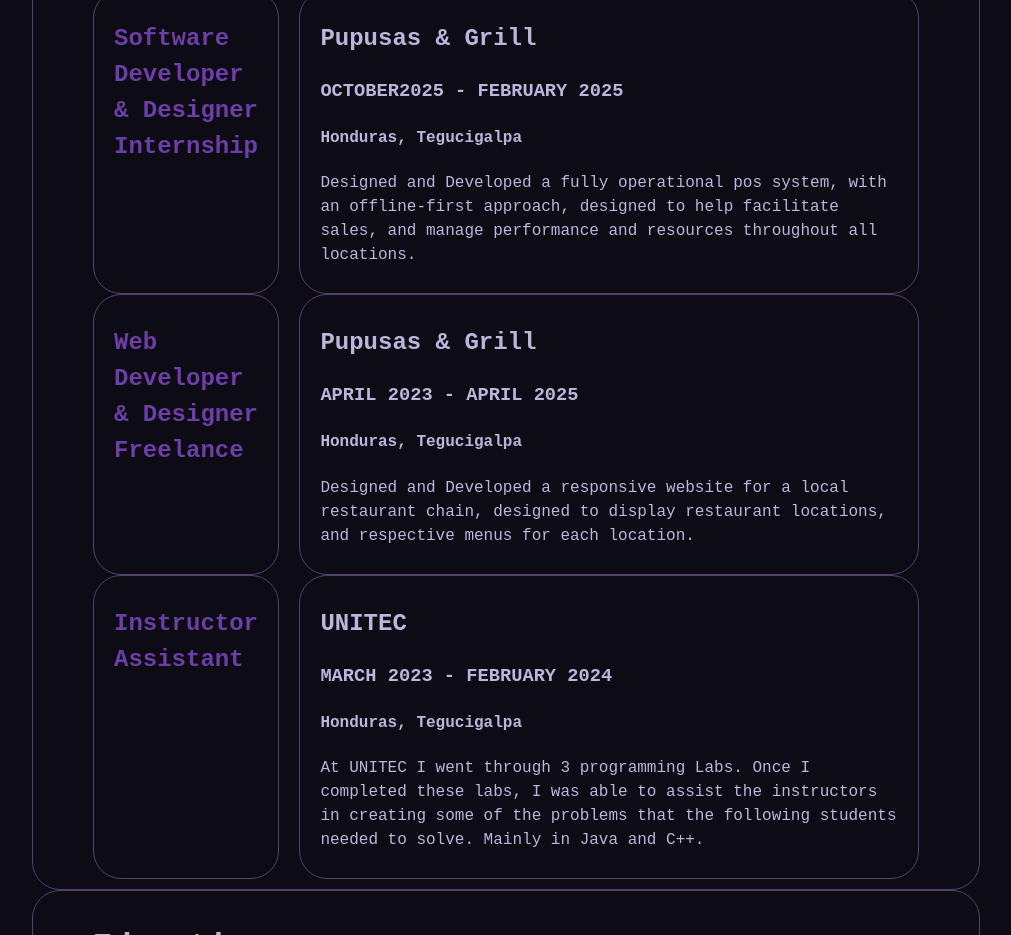
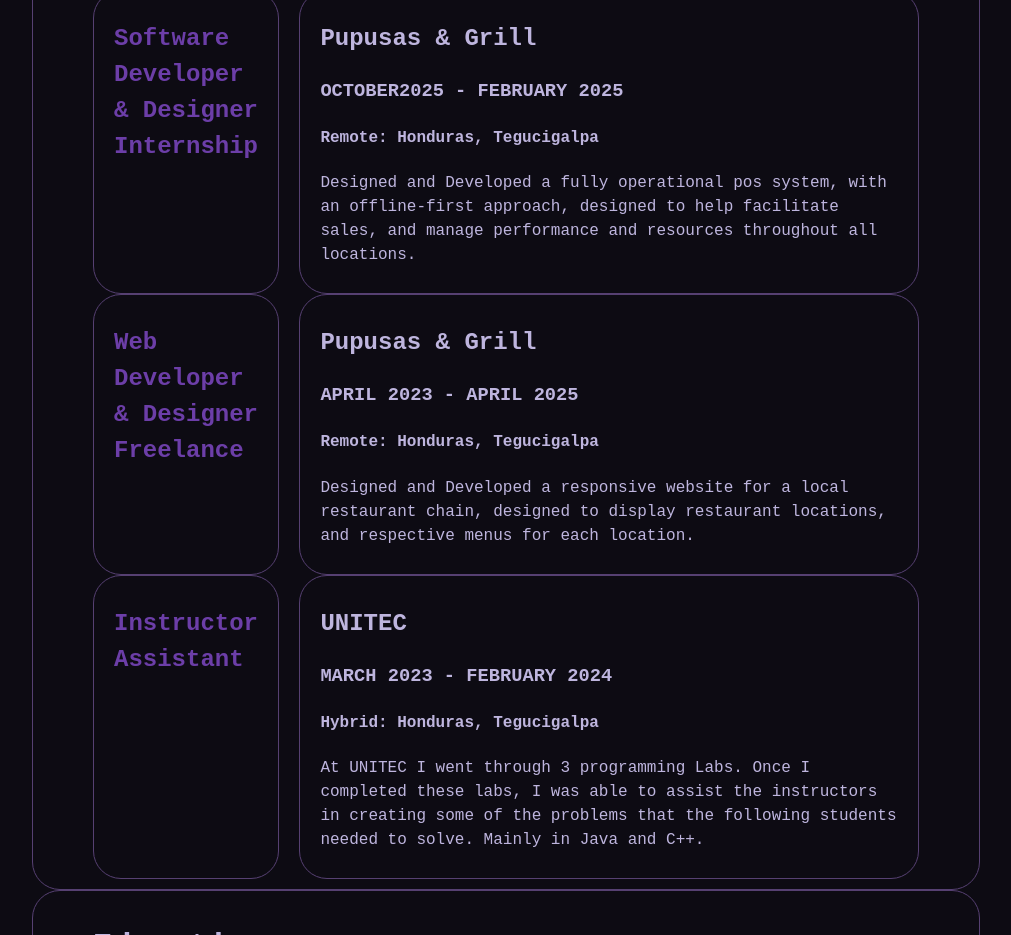
Before and after one commit to soyDiegomaf/Diegomaf-Portfolio, a React (Vite) app: page / in a window 1280 px wide. Shown: the part 980-1915 px from the top of the page, without its empty margins (134-1145 px from the left). Built offline with nearby package versions, Linux system fonts and the light colour scheme.

Commit message:
correcion sobre informacion en la seccion de experiencia

```diff
--- a/src/components/Experience/Experience.jsx
+++ b/src/components/Experience/Experience.jsx
@@ -12,7 +12,7 @@
                 <div className={styles.info}>
                     <h2>Pupusas & Grill</h2>
                     <h3>OCTOBER2025 - FEBRUARY 2025</h3>
-                    <h4>Honduras, Tegucigalpa</h4>
+                    <h4>Remote: Honduras, Tegucigalpa</h4>
                     <p>Designed and Developed a fully operational pos system, with an offline-first approach, designed to help facilitate sales, and manage performance and resources throughout all locations.</p>
                 </div>
             </div>
@@ -23,7 +23,7 @@
                 <div className={styles.info}>
                     <h2>Pupusas & Grill</h2>
                     <h3>APRIL 2023 - APRIL 2025</h3>
-                    <h4>Honduras, Tegucigalpa</h4>
+                    <h4>Remote: Honduras, Tegucigalpa</h4>
                     <p>Designed and Developed a responsive website for a local restaurant chain, designed to display restaurant locations, and respective menus for each location.</p>
                 </div>
             </div>
@@ -34,7 +34,7 @@
                 <div className={styles.info}>
                     <h2>UNITEC</h2>
                     <h3>MARCH 2023 - FEBRUARY 2024</h3>
-                    <h4>Honduras, Tegucigalpa</h4>
+                    <h4>Hybrid: Honduras, Tegucigalpa</h4>
                     <p>At UNITEC I went through 3 programming Labs. Once I completed these labs, I was able to assist the instructors in creating some of the problems that the following students needed to solve. Mainly in Java and C++.</p>
                 </div>
             </div>
```
